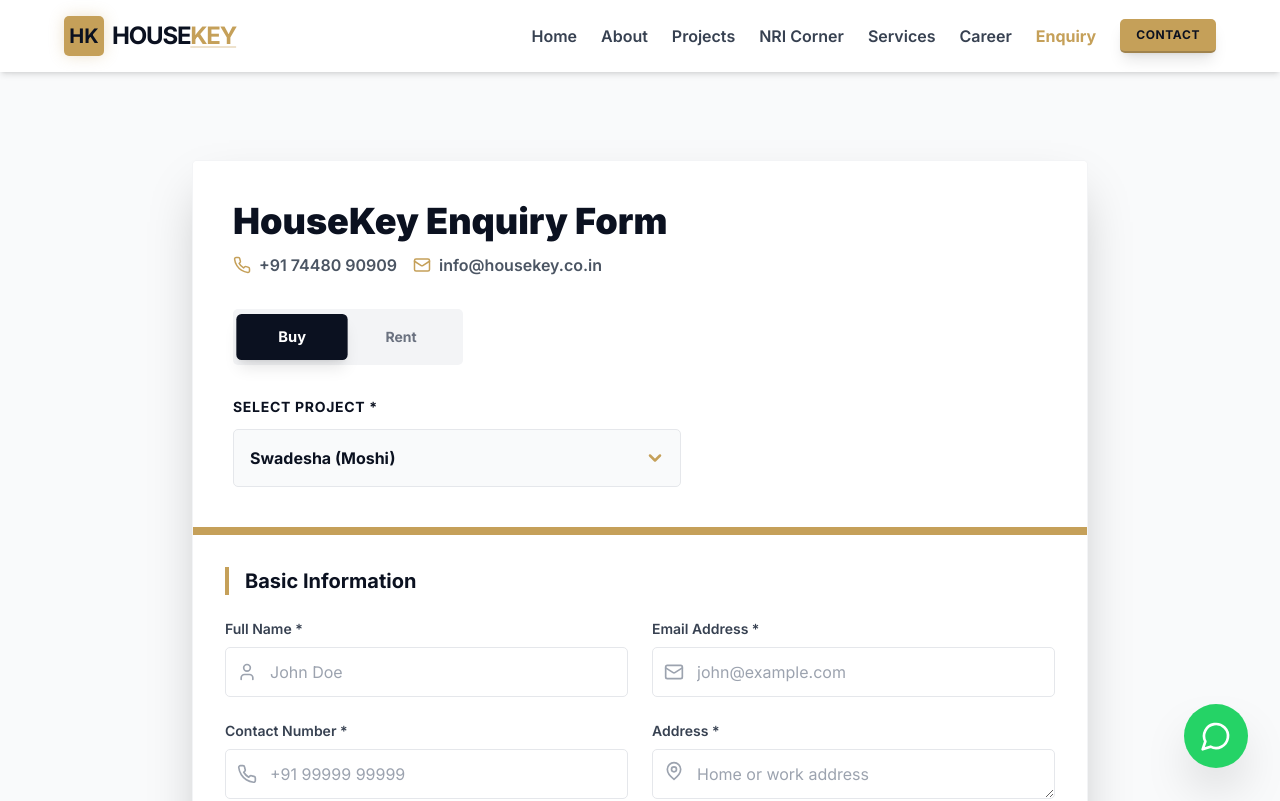
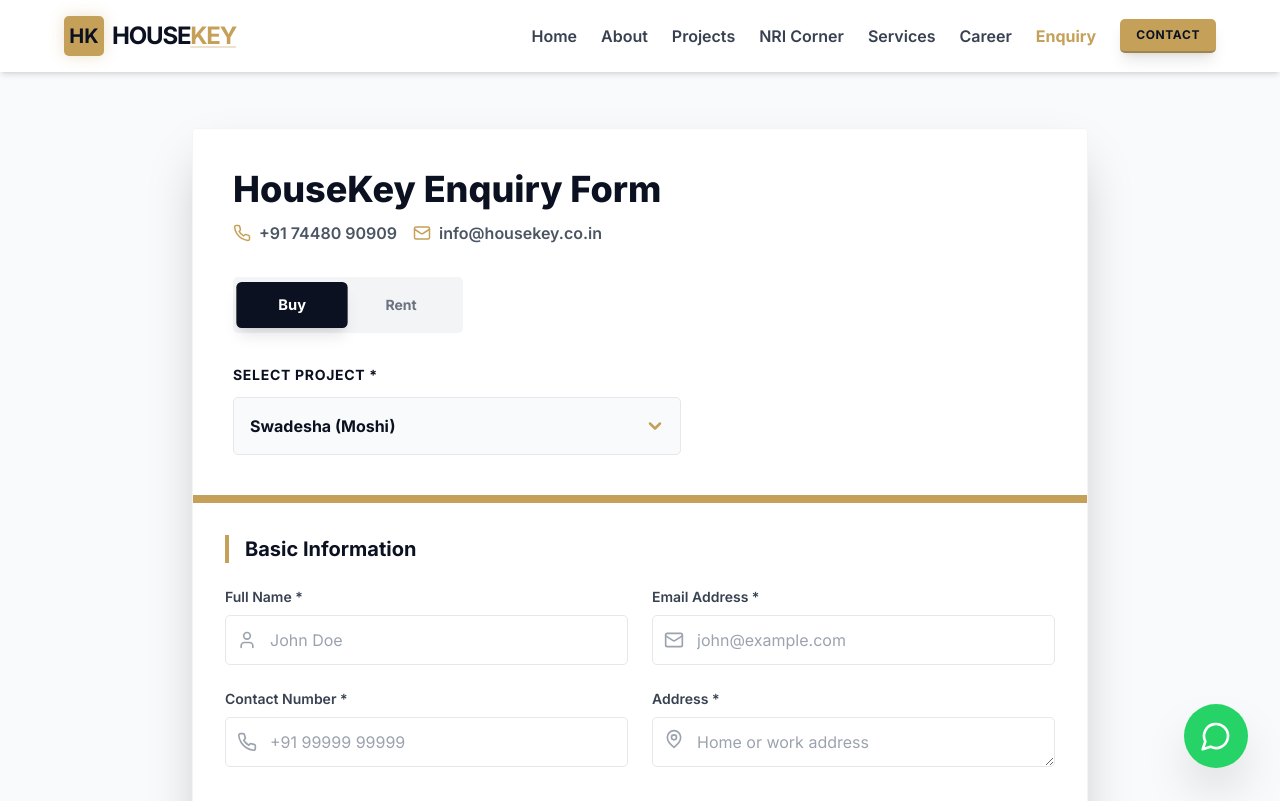
Before and after one commit to teamglobal1998-creator/housekey, a Next.js app: page /enquiry in a window 1280 px wide. Shown: the top 801 px of the page. Built offline with nearby package versions, Linux system fonts and the light colour scheme.

Commit message:
fix: stabilize UI layout and remove jumpy animations for enquiry page

```diff
--- a/app/enquiry/page.tsx
+++ b/app/enquiry/page.tsx
@@ -48,17 +48,15 @@ export default function EnquiryPage() {
   }
 
   return (
-    <div className="min-h-screen bg-gray-50 pt-28 pb-12 md:pt-40 md:pb-24 px-4 sm:px-6 lg:px-8">
+    <div className="min-h-screen bg-gray-50 pt-24 pb-12 md:pt-32 md:pb-20 px-4 sm:px-6 lg:px-8 overflow-x-hidden">
       <motion.div
-        initial={{ opacity: 0.01, y: 10 }}
-        animate={{ opacity: 1, y: 0 }}
-        transition={{ duration: 0.5 }}
+        initial={{ opacity: 1, y: 0 }}
         className="max-w-4xl mx-auto"
       >
-        <div className="bg-white shadow-2xl rounded-2xl md:rounded-3xl overflow-hidden border border-gray-100 min-h-[600px]">
+        <div className="bg-white shadow-2xl rounded-2xl md:rounded-3xl overflow-hidden border border-gray-100">
           {/* Header */}
           <div className="bg-white p-6 md:p-10 border-b-4 md:border-b-8 border-accent relative">
-            <h1 className="text-3xl md:text-4xl font-black text-primary mb-3">HouseKey Enquiry Form</h1>
+            <h1 className="text-3xl md:text-4xl font-extrabold text-primary mb-3">HouseKey Enquiry Form</h1>
             <div className="flex flex-col sm:flex-row gap-4 mb-6 md:mb-8 text-sm md:text-base font-semibold text-gray-600">
               <a href="tel:+917448090909" className="flex items-center gap-2 hover:text-accent transition-colors">
                 <Phone size={18} className="text-accent" /> +91 74480 90909
```
